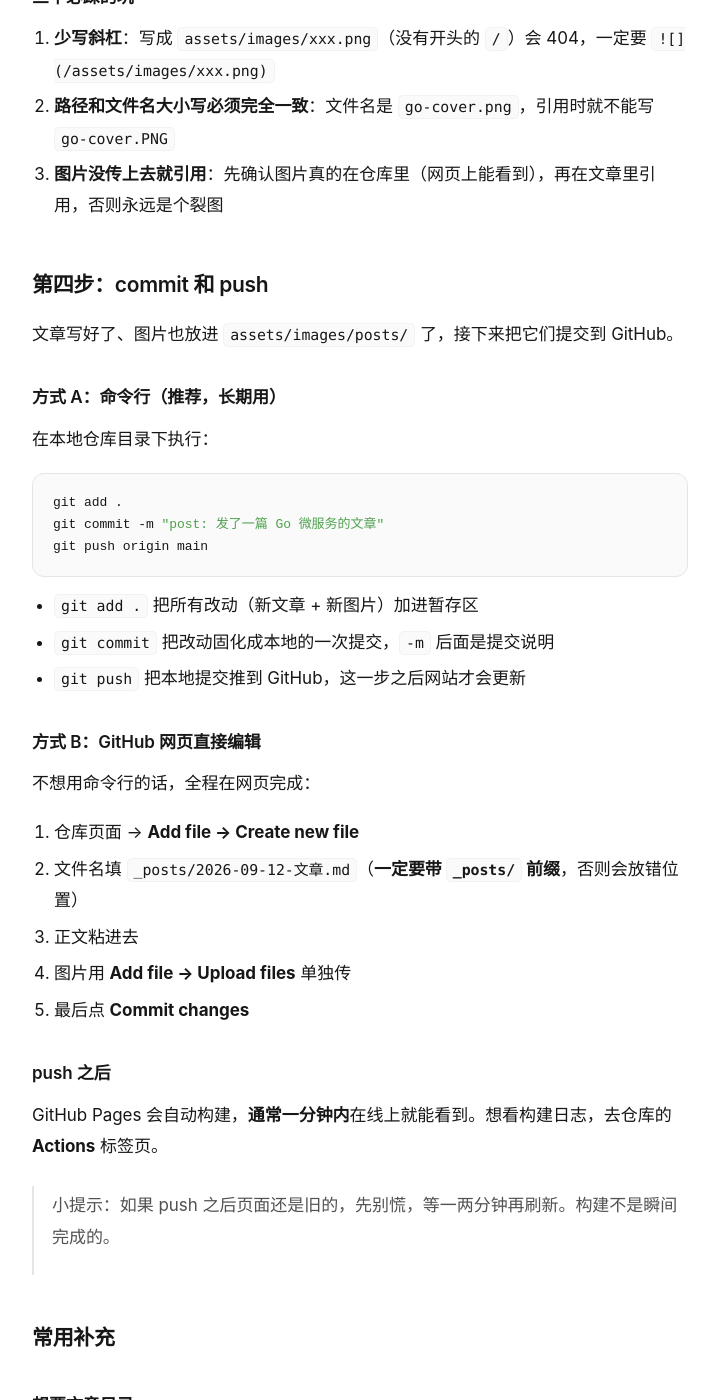
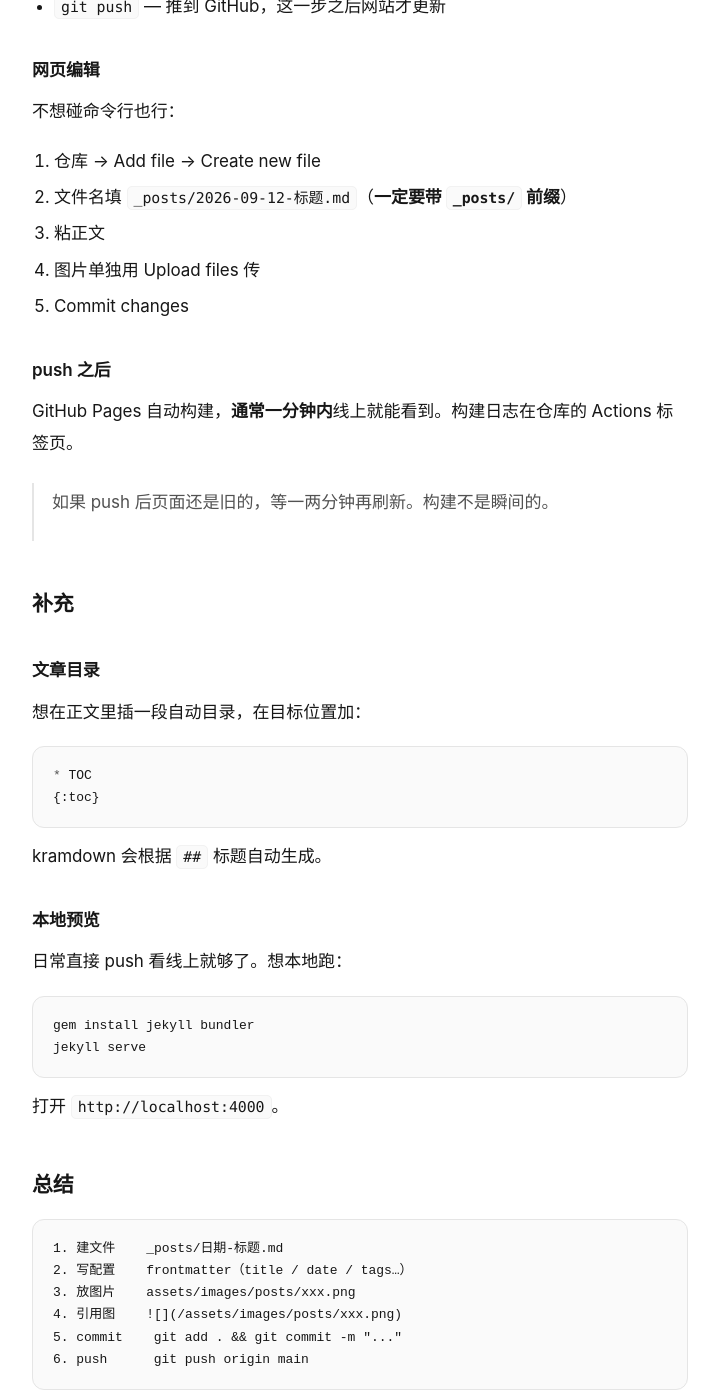
Before and after one commit to Jmmt-mingrui/Jmmt-mingrui.github.io, a Jekyll site: the page built from _posts/2026-09-12-hello-jekyll.md, in a window 1280 px wide and 1400 px high, scrolled down 3183 px. Shown: the whole window, without its empty margins (280-999 px from the left). Built offline with Jekyll 4.4.1, drawn with Linux system fonts in a browser that asks for light colours; some of the changed text lies outside the part shown.

Commit message:
content: 重写两篇文章——创刊文加故事感，指南精简为六步
开篇：
- 从'内容政策'改成个人故事：Next.js 800MB → Jekyll 零依赖的转折
- 引入姚顺雨和 diygod 两个参考、解释为什么选这条路
- 列出已经在脑子里的四篇具体文章，而不是空泛说'会写技术笔记'
- 解释 slogan 的来源

指南：
- 去掉冗余解释，精简为六步清单
- 保留三个必踩坑、frontmatter 字段表、两种 push 方式
- 语气从'说明书'改成'给未来的自己'

````diff
--- a/_posts/2026-09-12-hello-jekyll.md
+++ b/_posts/2026-09-12-hello-jekyll.md
@@ -7,38 +7,34 @@
   - 博客
   - Jekyll
   - Git
-summary: 从新建 Markdown、上传图片、到 commit 和 push 上线的完整流程，每一步都写清楚，照着做就行。
+summary: 从新建 Markdown、上传图片、到 commit 和 push 上线的完整流程。给三个月后忘了怎么发的自己。
 ---
 
-这份是给未来的自己看的说明书。以后想发文章，打开这篇照着走，不用再回忆细节。
+> 这篇是给未来的自己看的。以后想发文章，打开这篇照着走。
 
-整条链路就四步：
+## 整条链路
+
+其实就四步：
 
 ```text
 写 Markdown  →  放图片  →  commit  →  push  →  等一分钟上线
 ```
 
-## 第一步：新建文章文件
+没有数据库，没有 CMS 后台，没有构建配置。Jekyll 在 GitHub Pages 上自动跑，推什么上去就是什么。
 
-在仓库的 `_posts/` 目录下新建一个文件，**文件名必须带日期**，格式是：
+## 一、建文件
 
-```text
-YYYY-MM-DD-标题.md
-```
-
-举例：
+在 `_posts/` 下新建一个 `.md` 文件。**文件名必须带日期**：
 
 ```text
 _posts/2026-09-12-go-microservices.md
 ```
 
-- 日期决定了文章的排序和链接
-- 标题部分用英文小写 + 短横线连接（比如 `go-microservices`），会得到干净的 URL：`/writing/go-microservices`
-- 别用中文或空格当文件名，链接会变得又长又乱
+日期决定排序和链接。标题部分用英文小写 + 短横线，会得到干净的 URL：`/writing/go-microservices`。别用中文或空格，链接会变得又长又乱。
 
-## 第二步：写 frontmatter
+## 二、写 frontmatter
 
-文件最开头用两行 `---` 夹起来的这段是配置，告诉 Jekyll 这篇文章的元信息：
+文件最开头两行 `---` 之间是配置：
 
 ```yaml
 ---
@@ -49,90 +45,66 @@
 tags:
   - Go
   - 微服务
-summary: 一句话摘要，显示在首页卡片、RSS 和分享卡片里。
+summary: 一句话摘要，显示在首页卡片和 RSS 里。
 cover: /assets/images/posts/我的封面.png
 ---
 ```
 
-每个字段的含义：
+| 字段 | 必填 | 干什么 |
+|---|---|---|
+| `layout` | 是 | 固定写 `post`。删了文章页就没样式——这是个踩过的坑 |
+| `title` | 是 | 文章标题 |
+| `date` | 是 | 发布日期，`YYYY-MM-DD` |
+| `category` | 否 | 分类，显示成一个标签 |
+| `tags` | 否 | 标签列表 |
+| `summary` | 否 | 首页卡片和分享卡片的摘要 |
+| `cover` | 否 | 封面图路径，不写用站点默认图 |
 
-| 字段 | 必填 | 说明 |
-|---|---|---|
-| `layout` | 是 | 固定写 `post`，别删，删了文章页就没样式了 |
-| `title` | 是 | 文章标题 |
-| `date` | 是 | 发布日期，格式 `YYYY-MM-DD` |
-| `category` | 否 | 分类，会显示成一个标签 |
-| `tags` | 否 | 标签列表，每个前面一个 `- ` |
-| `summary` | 否 | 摘要，首页卡片会显示它 |
-| `cover` | 否 | 封面图路径，不写就用站点默认分享图 |
+## 三、图片
 
-## 第三步：图片放哪、怎么引用
+这是最容易搞错的一步。
 
-这是最容易搞错的地方，单独说清楚。
+### 放哪
 
-### 图片放在哪
-
-图片和文章一起放在 GitHub 仓库里。建议统一放这个目录：
+图片和文章一起放仓库里，统一丢这个目录：
 
 ```text
 assets/images/posts/
 ```
 
-封面图和正文插图都放这里。比如你的封面叫 `go-cover.png`，就放在：
+封面图和正文插图都放这。
 
-```text
-assets/images/posts/go-cover.png
-```
+### 怎么传
 
-### 怎么把图片传上去
+**网页拖拽**（最省事）：仓库页面 → Add file → Upload files → 拖进去 → Commit。
 
-有两种方式，任选：
+**本地放文件夹**：把图片复制到本地仓库的 `assets/images/posts/`，和文章一起 push（见下一步）。
 
-**方式 A：GitHub 网页拖拽（最省事）**
+### 怎么引用
 
-1. 打开仓库 `Jmmt-mingrui.github.io`
-2. 点 **Add file → Upload files**
-3. 把图片拖进去（可以一次拖多张）
-4. 下方写一句提交说明，点 **Commit changes**
-
-**方式 B：本地放进文件夹，随文章一起 push**
-
-把图片直接复制到本地仓库的 `assets/images/posts/` 目录，然后和文章一起提交（见下一步）。
-
-### 正文里怎么引用
-
-用 Markdown 的图片语法，**路径最前面必须带 `/`**：
+正文里用 Markdown 图片语法，**路径最前面必须带 `/`**：
 
 ```markdown
 ![图片说明](/assets/images/posts/go-cover.png)
 ```
 
-- 最前面的 `/` 表示从站点根目录开始找，**必须写**
-- 方括号里是图片说明文字（图片加载失败时显示，也用于无障碍）
-
-### 封面图怎么设置
-
-在 frontmatter 里写 `cover` 字段：
+封面在 frontmatter 里写 `cover` 字段：
 
 ```yaml
 cover: /assets/images/posts/go-cover.png
 ```
 
-写了对封面后，首页文章卡片会显示缩略图。不写就用站点默认的分享图。
-
 ### 三个必踩的坑
 
-1. **少写斜杠**：写成 `assets/images/xxx.png`（没有开头的 `/`）会 404，一定要 `![](/assets/images/xxx.png)`
-2. **路径和文件名大小写必须完全一致**：文件名是 `go-cover.png`，引用时就不能写 `go-cover.PNG`
-3. **图片没传上去就引用**：先确认图片真的在仓库里（网页上能看到），再在文章里引用，否则永远是个裂图
+1. **少写斜杠**：`assets/images/xxx.png`（没有开头的 `/`）会 404
+2. **大小写不一致**：文件是 `go-cover.png`，引用写成 `go-cover.PNG` 也会 404
+3. **图没传就引用**：先确认图片真的在仓库里，再引用，否则永远是个裂图
 
-## 第四步：commit 和 push
+## 四、commit 和 push
 
-文章写好了、图片也放进 `assets/images/posts/` 了，接下来把它们提交到 GitHub。
+文章写好了，图片也放了，接下来提交到 GitHub。
 
-### 方式 A：命令行（推荐，长期用）
-
-在本地仓库目录下执行：
+### 命令行（推荐）
 
 ```bash
 git add .
@@ -140,63 +112,61 @@
 git push origin main
 ```
 
-- `git add .` 把所有改动（新文章 + 新图片）加进暂存区
-- `git commit` 把改动固化成本地的一次提交，`-m` 后面是提交说明
-- `git push` 把本地提交推到 GitHub，这一步之后网站才会更新
+三条命令各干什么：
 
-### 方式 B：GitHub 网页直接编辑
+- `git add .` — 把所有改动（新文章 + 新图片）加进暂存区
+- `git commit` — 固化成本地的一次提交
+- `git push` — 推到 GitHub，这一步之后网站才更新
 
-不想用命令行的话，全程在网页完成：
+### 网页编辑
 
-1. 仓库页面 → **Add file → Create new file**
-2. 文件名填 `_posts/2026-09-12-文章.md`（**一定要带 `_posts/` 前缀**，否则会放错位置）
-3. 正文粘进去
-4. 图片用 **Add file → Upload files** 单独传
-5. 最后点 **Commit changes**
+不想碰命令行也行：
+
+1. 仓库 → Add file → Create new file
+2. 文件名填 `_posts/2026-09-12-标题.md`（**一定要带 `_posts/` 前缀**）
+3. 粘正文
+4. 图片单独用 Upload files 传
+5. Commit changes
 
 ### push 之后
 
-GitHub Pages 会自动构建，**通常一分钟内**在线上就能看到。想看构建日志，去仓库的 **Actions** 标签页。
+GitHub Pages 自动构建，**通常一分钟内**线上就能看到。构建日志在仓库的 Actions 标签页。
 
-> 小提示：如果 push 之后页面还是旧的，先别慌，等一两分钟再刷新。构建不是瞬间完成的。
+> 如果 push 后页面还是旧的，等一两分钟再刷新。构建不是瞬间的。
 
-## 常用补充
+## 补充
 
-### 想要文章目录
+### 文章目录
 
-在正文里想要目录出现的位置，加这一行：
+想在正文里插一段自动目录，在目标位置加：
 
 ```markdown
 * TOC
 {:toc}
 ```
 
-它会根据你文章里的 `##` 标题自动生成目录。
+kramdown 会根据 `##` 标题自动生成。
 
-### 本地预览（可选）
+### 本地预览
 
-日常直接 push 看线上效果就够了，不需要装 Ruby。想本地看的话：
+日常直接 push 看线上就够了。想本地跑：
 
 ```bash
 gem install jekyll bundler
 jekyll serve
 ```
 
-然后打开 `http://localhost:4000`。
+打开 `http://localhost:4000`。
 
----
-
-## 一张图总结
+## 总结
 
 ```text
-┌─────────────────────────────────────────┐
-│  1. 建文件  _posts/日期-标题.md           │
-│  2. 写配置  frontmatter（title/date…）    │
-│  3. 放图片  assets/images/posts/xxx.png  │
-│  4. 引用图  ![](/assets/images/posts/x)  │
-│  5. commit  git add . && git commit      │
-│  6. push    git push origin main         │
-└─────────────────────────────────────────┘
+1. 建文件    _posts/日期-标题.md
+2. 写配置    frontmatter（title / date / tags…）
+3. 放图片    assets/images/posts/xxx.png
+4. 引用图    ![](/assets/images/posts/xxx.png)
+5. commit    git add . && git commit -m "..."
+6. push      git push origin main
 ```
 
-这篇本身也是示例，看会之后随时可以删掉，或者改成你自己的第一篇。
+六步。没有第七步。
--- a/_posts/2026-09-12-kai-pian.md
+++ b/_posts/2026-09-12-kai-pian.md
@@ -6,51 +6,57 @@
 tags:
   - 博客
   - 随笔
-summary: 这个站为什么存在，接下来会写什么，以及我给自己立的几条写作规矩。
+summary: 从一个 800MB 依赖的 Next.js 项目，到一个零依赖的 Jekyll 静态站。这是这个博客的第一篇。
 cover: /assets/images/og.png
 ---
 
-这个站挂上来了，第一篇总得说清楚一件事：**它为什么存在，接下来要写什么。**
+这个博客最初不是这样的。
 
-不然就是一个好看的空壳——首页有 slogan、有头像、有项目卡片，唯独没有一篇文章说明这里到底是干嘛的。
+最初它是一个 Next.js 16 项目，带着 Cloudflare Workers 运行时、Drizzle ORM、Vitest 测试套件、21 个 npm 依赖、792MB 的 node_modules。装一次依赖要等十几分钟。写一篇 Markdown 文章之前，要先确认 Node 版本对不对、wrangler 配置有没有改、CI 是不是绿的。
 
-## 这个站要干什么
+说实话，那套东西挺酷的。SSR、边缘计算、图片优化、全文搜索——该有的都有。但有一天我突然意识到一件事：
 
-不卖弄，不追热点，不写"我学了什么"的水文。目标很窄：
+**我一个写 Markdown 的博客，为什么要维护八百多行代码？**
 
-- **记下我真正搞明白的东西。** 一篇文章的最低门槛是：三个月后我自己回来看，还能看懂，而且觉得有用。
-- **给开源项目一个落脚点。** 我参与的 eino-ext、doris-mcp-server 这些项目，源码在 GitHub，但总得有个地方说说"它解决什么问题、为什么这么设计"。
-- **攒下秋招的思考。** 2026 届，正在跑秋招。面经、复盘、对某些技术问题的真实想法，都丢这里。
+## 转折
 
-## 会写哪几类
+我看了两个人的博客。
 
-| 分类 | 写什么 | 举例 |
-|---|---|---|
-| 笔记 | 把一个技术点彻底搞懂之后的整理 | Go 的 GMP 调度、MCP 协议的握手流程 |
-| 项目 | 开源项目的设计取舍和踩坑记录 | doris-mcp-server 为什么选 SSE 而不是 WebSocket |
-| 面经 | 秋招中被问到的好问题 | "你说熟悉 Go，那 for-range 的循环变量有什么坑" |
-| 随笔 | 不属于上面三类、但值得留下来的想法 | 这一篇 |
+一个是姚顺雨的 [ysymyth.github.io](https://ysymyth.github.io/)——ReAct 和 Tree of Thoughts 的作者，OpenAI 的研究员。他的站是 Jekyll，配置文件 40 行，5 篇 Markdown 文章。没有任何构建脚本，没有任何 npm 依赖。push 上去就上线。
 
-分类不求全，只求**写之前知道自己这篇属于哪类**。混着写容易四不像。
+另一个是 [diygod.cc](https://diygod.cc/)——DPlayer 和 xLog 的作者。他的站是 Astro + Tailwind，看起来精致克制，悬停有虚线下划线，封面是 16:9 的圆角卡片。但它背后是一个完整的前端项目，依赖和构建一样不少。
 
-## 给自己立几条规矩
+两个人，两种路线。但有一个共同点：**他们的博客都是他们自己写的，不是套模板套出来的。**
 
-这几条不是给读者看的，是给三个月后那个已经忘了当时怎么想的自己看的：
+我想要的是：diygod 的那种视觉质感，姚顺雨的那种构建简洁。要那张脸，不要那套装备。
 
-1. **一篇只讲一件事。** 写完发现讲了两件，拆成两篇。
-2. **先给结论。** 开头三行之内让读者知道这篇在说什么、值不值得继续看。
-3. **代码必须能跑。** 贴出来的代码要么真的运行过，要么明确标注"伪代码"。不贴从别处抄来、自己没验证过的代码。
-4. **不写"我最近学了 XX"。** 这种话对自己有用，对读者没用。要写就写"XX 是这么回事，我是这么理解的"。
-5. **引用别人的东西要标出处。** 不标出处的引用等于偷。
+## 所以变成了这样
 
-## 这个站怎么搭的
+现在你看到的这个站：
 
-给同样想建站的人：**零依赖的 Jekyll 静态站**，代码在 GitHub，push Markdown 即发布。没有数据库，没有 CI，没有 `npm install`。样式自己写的，深色模式是 30 行原生 JS。
+- **Jekyll**，GitHub Pages 原生支持，零依赖、零构建脚本
+- 样式是自己写的 CSS，没有引外部字体、没有引 CDN
+- 深色模式是 30 行原生 JS + CSS 变量
+- 仿 diygod 的开场：左右分栏、大圆角头像、虚线分隔线、胶囊标签
+- 代码在 [GitHub](https://github.com/Jmmt-mingrui/Jmmt-mingrui.github.io)，push Markdown 即发布
 
-技术细节（图片怎么传、怎么 commit、怎么 push）写在了另一篇指南里，这篇不重复。
+上一版的 Next.js 项目没删，存在 `nextjs-legacy` 分支里。万一哪天想回去还能找到。但我知道不会回去了。
 
-这套东西的好处是——我可以把精力放在写内容上，而不是维护博客本身。
+## 接下来写什么
 
----
+不说"我会写技术笔记"这种空话。直接列几篇已经在脑子里的：
 
-从下一篇开始，就是真正的技术内容了。
+- **Go 的 GMP 调度模型到底在干什么**——面试被问过，当时答得不好，回来从头看了一遍
+- **MCP 协议是怎么让 AI 调用工具的**——做了 doris-mcp-server 之后想整理一下设计思路
+- **秋招复盘**——哪些问题答得好、哪些答砸了、为什么
+- **微服务从零搭一套是什么体验**——microservices-go 这个项目的实战记录
+
+不知道能写多少篇、多久写一篇。但有一件事是确定的：**不会再为了"更新博客"而写水文。** 写出来的东西，三个月后自己回来看，得还觉得有用。
+
+## slogan
+
+「写代码是热爱，写到世界充满爱！」
+
+这句话来自 diygod。我借来用，是因为它恰好说出了我想做的事——写代码本身是一件快乐的事，而把学到的东西写下来、分享出去，是让这份快乐传递出去的方式。
+
+不多说了。下一篇就是真正的技术内容。
````
